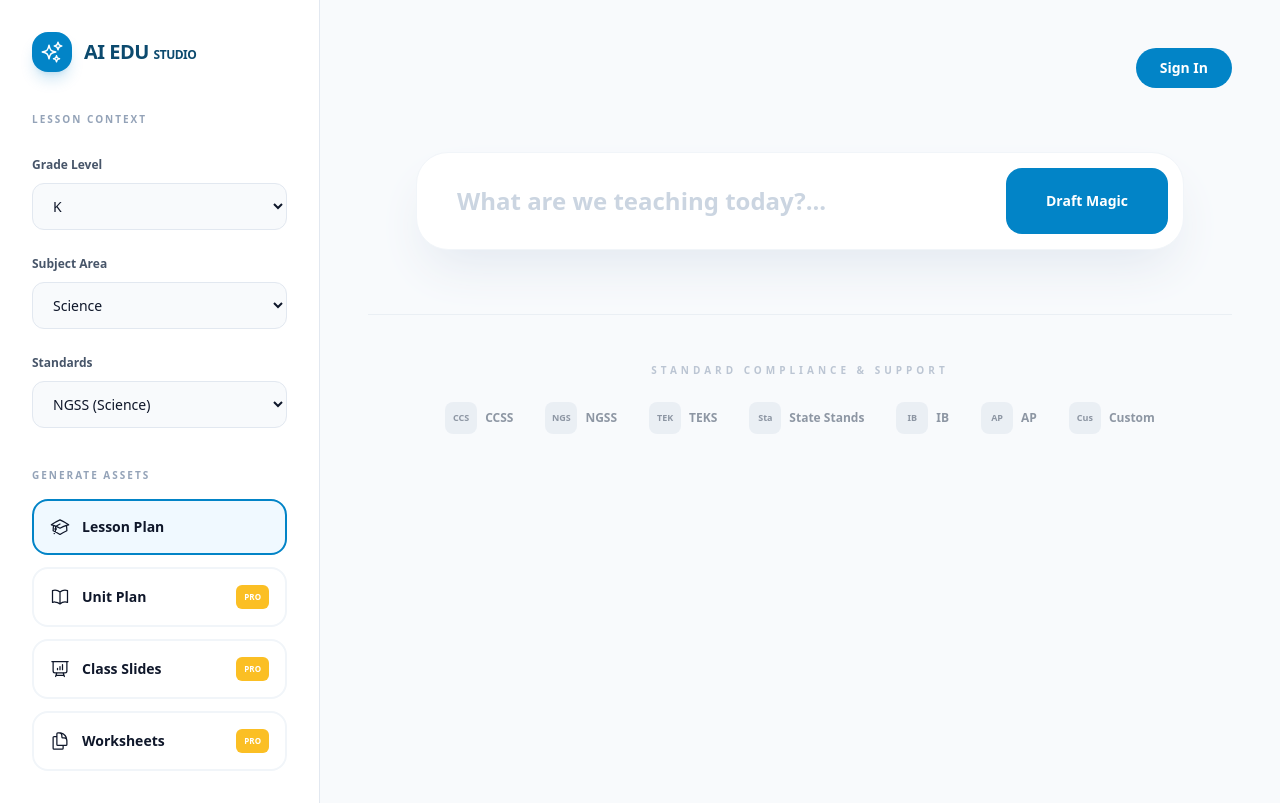
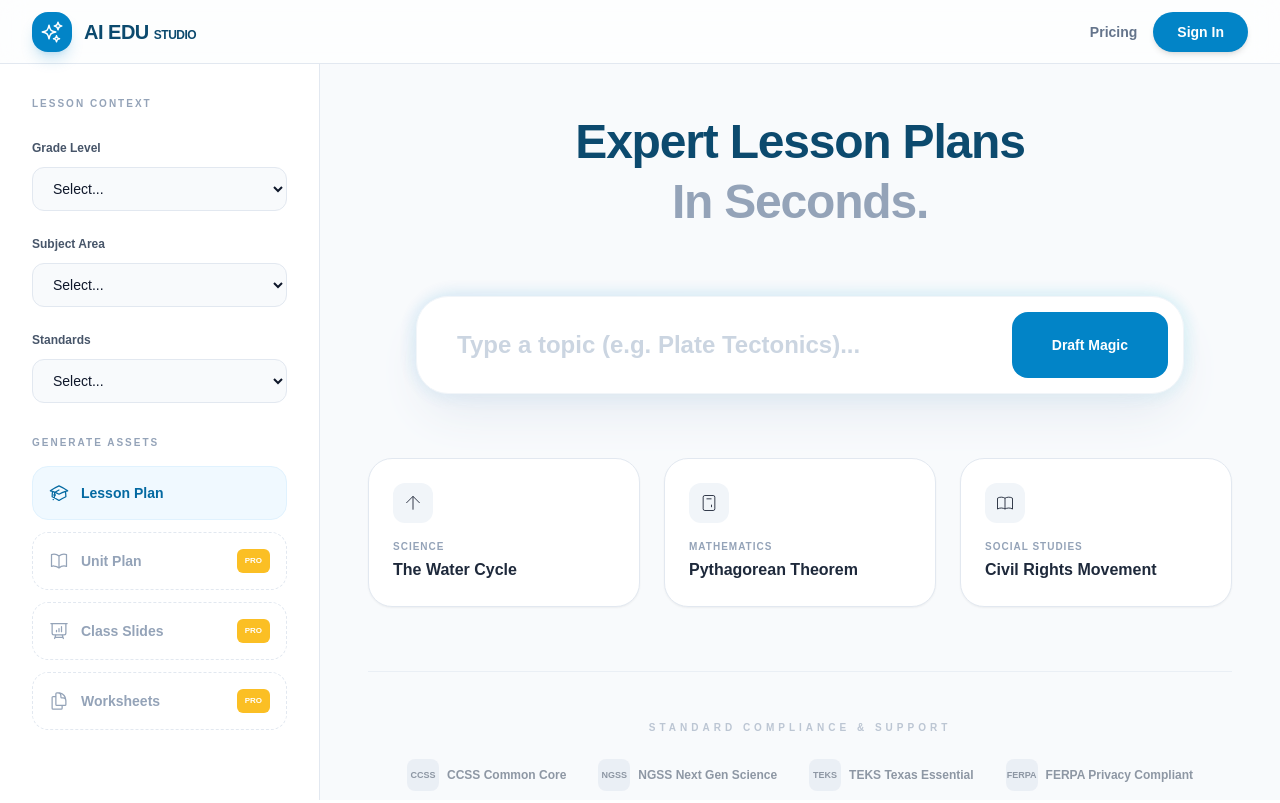
Before and after one commit to joanjiaocn-rgb/eduus, a Next.js app: page /page-new in a window 1280 px wide. Built offline with nearby package versions, Linux system fonts and the light colour scheme.

Commit message:
feat: integrate expert UI with interactive subject cards

```diff
--- a/app/page-new/page.js
+++ b/app/page-new/page.js
@@ -1,59 +1,56 @@
 "use client";
 import React, { useState } from 'react';
 import { SparklesIcon, ChevronDownIcon, AcademicCapIcon, PresentationChartBarIcon, DocumentDuplicateIcon, BookOpenIcon, ArrowRightIcon } from '@heroicons/react/24/outline';
-import { StarIcon } from '@heroicons/react/24/solid';
 
 export default function AIEDUInterface() {
   const [topic, setTopic] = useState("");
-  const [subject, setSubject] = useState('Science');
-  const [standard, setStandard] = useState('NGSS (Science)');
-  const [selectedAsset, setSelectedAsset] = useState('Lesson Plan');
+  const [isGenerating, setIsGenerating] = useState(false);
+  const [showResult, setShowResult] = useState(false);
 
-  const subjects = ['ELA', 'Math', 'Science', 'Social Studies', 'World Languages', 'STEM / Computer Science', 'Arts', 'PE & Health', 'ESL / ELL', 'SEL'];
+  const simulateGenerate = async (t) => {
+    const val = t || topic;
+    if (!val) return alert("Please enter a topic.");
+    setTopic(val);
+    setIsGenerating(true);
+    setShowResult(false);
 
-  const getStandardsForSubject = (subj) => {
-    if (subj === 'Science') return ['NGSS (Science)'];
-    if (['ELA', 'Math'].includes(subj)) return ['Common Core (CCSS)'];
-    return ['CCSS', 'NGSS', 'TEKS', 'State Standards', 'IB', 'AP', 'Custom'];
-  };
+    // Simulate generation
+    await new Promise(resolve => setTimeout(resolve, 1800));
 
-  const handleSubjectChange = (e) => {
-    const newSubj = e.target.value;
-    setSubject(newSubj);
-    setStandard(getStandardsForSubject(newSubj)[0]);
+    setIsGenerating(false);
+    setShowResult(true);
   };
 
   return (
-    <div className="min-h-screen bg-slate-50 flex font-sans text-slate-900">
-      <aside className="w-80 bg-white border-r border-slate-200 p-8 flex flex-col gap-10 shrink-0 hidden lg:flex">
+    <div className="h-screen flex flex-col overflow-hidden text-slate-900 bg-[#f8fafc] font-['Plus_Jakarta_Sans',sans-serif]">
+      {/* Navbar */}
+      <nav className="h-16 bg-white/70 backdrop-blur-md border-b border-slate-200 flex items-center justify-between px-8 shrink-0 z-50">
         <div className="flex items-center gap-3">
           <div className="w-10 h-10 bg-brand-600 rounded-2xl flex items-center justify-center text-white shadow-lg shadow-brand-600/20">
             <SparklesIcon className="w-6 h-6" />
           </div>
           <span className="text-xl font-extrabold tracking-tight text-brand-900 uppercase">AI EDU <span className="text-accent-500 text-xs">Studio</span></span>
         </div>
+        <div className="flex items-center gap-4">
+          <button className="text-sm font-bold text-slate-500 hover:text-brand-600 transition-colors">Pricing</button>
+          <button className="bg-brand-600 text-white px-6 py-2.5 rounded-full text-sm font-bold hover:bg-brand-700 transition-all shadow-md active:scale-95">Sign In</button>
+        </div>
+      </nav>
 
+      <div className="flex flex-1 overflow-hidden">
+        {/* Sidebar */}
+        <aside className="w-80 bg-white border-r border-slate-200 p-8 flex flex-col gap-8 overflow-y-auto shrink-0 hidden lg:flex">
           <section>
             <h3 className="text-[10px] font-black uppercase tracking-[0.2em] text-slate-400 mb-6">Lesson Context</h3>
             <div className="space-y-5">
-            <div className="space-y-2">
-                <label className="text-xs font-bold text-slate-600">Grade Level</label>
+              {['Grade Level', 'Subject Area', 'Standards'].map(label => (
+                <div key={label} className="space-y-2">
+                  <label className="text-xs font-bold text-slate-600">{label}</label>
                   <select className="w-full bg-slate-50 border border-slate-200 rounded-xl py-3 px-4 text-sm outline-none cursor-pointer">
-                    {['K', '1', '2', '3', '4', '5', '6', '7', '8', '9', '10', '11', '12'].map(g => <option key={g}>{g}</option>)}
+                    <option>Select...</option>
                   </select>
                 </div>
-            <div className="space-y-2">
-                <label className="text-xs font-bold text-slate-600">Subject Area</label>
-                <select value={subject} onChange={handleSubjectChange} className="w-full bg-slate-50 border border-slate-200 rounded-xl py-3 px-4 text-sm outline-none cursor-pointer">
-                    {subjects.map(s => <option key={s} value={s}>{s}</option>)}
-                </select>
-            </div>
-            <div className="space-y-2">
-                <label className="text-xs font-bold text-slate-600">Standards</label>
-                <select value={standard} onChange={e => setStandard(e.target.value)} className="w-full bg-slate-50 border border-slate-200 rounded-xl py-3 px-4 text-sm outline-none cursor-pointer">
-                    {getStandardsForSubject(subject).map(s => <option key={s} value={s}>{s}</option>)}
-                </select>
-            </div>
+              ))}
             </div>
           </section>
 
@@ -66,40 +63,67 @@ export default function AIEDUInterface() {
                 { name: 'Class Slides', icon: PresentationChartBarIcon, pro: true },
                 { name: 'Worksheets', icon: DocumentDuplicateIcon, pro: true }
               ].map(item => (
-              <button key={item.name} onClick={() => setSelectedAsset(item.name)} className={`w-full flex items-center justify-between p-4 rounded-2xl font-bold text-sm border-2 ${selectedAsset === item.name ? 'border-brand-600 bg-brand-50' : 'border-slate-100 hover:border-slate-200'}`}>
+                <button key={item.name} className={`w-full flex items-center justify-between p-4 rounded-2xl font-bold text-sm border ${item.pro ? 'border-dashed border-slate-200 text-slate-400' : 'bg-brand-50 text-brand-700 border-brand-100'}`}>
                   <div className="flex items-center gap-3"><item.icon className="w-5 h-5"/>{item.name}</div>
-                {item.pro && <span className="bg-pro-400 text-[8px] text-white px-2 py-0.5 rounded-md font-black">PRO</span>}
+                  {item.pro && <span className="bg-amber-400 text-[8px] text-white px-2 py-0.5 rounded-md font-black">PRO</span>}
                 </button>
               ))}
             </div>
           </section>
         </aside>
 
-      <main className="flex-1 overflow-y-auto p-12 relative">
+        {/* Main Content */}
+        <main className="flex-1 overflow-y-auto p-6 lg:p-12">
           <div className="max-w-5xl mx-auto space-y-16">
-          <header className="flex justify-end gap-4"><button className="bg-brand-600 text-white px-6 py-2.5 rounded-full text-sm font-bold">Sign In</button></header>
+            <div className="text-center space-y-4">
+              <h1 className="text-5xl font-black tracking-tight text-brand-900 leading-tight">Expert Lesson Plans <br/><span className="text-slate-400">In Seconds.</span></h1>
+            </div>
 
             <div className="relative max-w-3xl mx-auto group">
+              <div className="absolute -inset-1 bg-gradient-to-r from-brand-600 to-cyan-500 rounded-[2.5rem] blur opacity-15"></div>
               <input
-              type="text"
                 value={topic}
                 onChange={e => setTopic(e.target.value)}
                 className="relative w-full bg-white p-8 pl-10 pr-44 rounded-[2rem] shadow-2xl shadow-slate-200 border border-slate-100 outline-none text-2xl font-semibold transition-all placeholder:text-slate-300 focus:border-brand-600"
-              placeholder="What are we teaching today?..."
+                placeholder="Type a topic (e.g. Plate Tectonics)..."
               />
-            <button className="absolute right-4 top-4 bottom-4 bg-brand-600 text-white px-10 rounded-2xl font-black text-sm hover:bg-brand-700 transition-all active:scale-95">Draft Magic</button>
+              <button
+                onClick={() => simulateGenerate()}
+                disabled={isGenerating}
+                className="absolute right-4 top-4 bottom-4 bg-brand-600 text-white px-10 rounded-2xl font-black text-sm hover:bg-brand-700 transition-all active:scale-95 flex items-center gap-2"
+              >
+                {isGenerating ? 'Drafting...' : 'Draft Magic'}
+              </button>
             </div>
 
+            <div className="grid grid-cols-1 md:grid-cols-3 gap-6 max-w-4xl mx-auto">
+              {[
+                { title: 'The Water Cycle', sub: 'SCIENCE', icon: 'M20 12l-8-8-8 8M12 4v16', color: 'blue' },
+                { title: 'Pythagorean Theorem', sub: 'MATHEMATICS', icon: 'M9 7h6m0 10v-3m-3 3h.01M9 17h.01M9 14h.01M12 14h.01M15 11h.01M12 11h.01M9 11h.01M7 21h10a2 2 0 002-2V5a2 2 0 00-2-2H7a2 2 0 00-2 2v14a2 2 0 002 2z', color: 'emerald' },
+                { title: 'Civil Rights Movement', sub: 'SOCIAL STUDIES', icon: 'M12 6.253v13m0-13C10.832 5.477 9.246 5 7.5 5S4.168 5.477 3 6.253v13C4.168 18.477 5.754 18 7.5 18s3.332.477 4.5 1.253m0-13C13.168 5.477 14.754 5 16.5 5c1.747 0 3.332.477 4.5 1.253v13C19.832 18.477 18.246 18 16.5 18c-1.746 0-3.332.477-4.5 1.253', color: 'purple' }
+              ].map((card, i) => (
+                <button key={i} onClick={() => simulateGenerate(card.title)} className="group bg-white border border-slate-200 p-6 rounded-3xl text-left transition-all hover:-translate-y-1 hover:shadow-xl shadow-sm">
+                  <div className="w-10 h-10 bg-slate-100 rounded-xl flex items-center justify-center mb-4">
+                    <svg className="w-5 h-5" fill="none" stroke="currentColor" viewBox="0 0 24 24"><path d={card.icon}/></svg>
+                  </div>
+                  <p className="text-[10px] font-black text-slate-400 uppercase tracking-widest mb-1">{card.sub}</p>
+                  <p className="font-bold text-slate-800">{card.title}</p>
+                </button>
+              ))}
+            </div>
+
+            {/* Compliance Footer */}
             <div className="pt-12 border-t border-slate-200 flex flex-col items-center gap-6 opacity-60">
               <p className="text-[10px] font-black uppercase tracking-[0.4em] text-slate-400">STANDARD COMPLIANCE & SUPPORT</p>
               <div className="flex flex-wrap justify-center gap-8 text-xs font-bold text-slate-600">
-              {['CCSS', 'NGSS', 'TEKS', 'State Stands', 'IB', 'AP', 'Custom'].map(item => (
-                <div key={item} className="flex items-center gap-2"><div className="w-8 h-8 bg-slate-200 rounded-lg flex items-center justify-center font-black text-[9px]">{item.split(' ')[0].substring(0,3)}</div>{item}</div>
+                {['CCSS Common Core', 'NGSS Next Gen Science', 'TEKS Texas Essential', 'FERPA Privacy Compliant'].map(item => (
+                  <div key={item} className="flex items-center gap-2"><div className="w-8 h-8 bg-slate-200 rounded-lg flex items-center justify-center font-black text-[9px]">{item.split(' ')[0]}</div>{item}</div>
                 ))}
               </div>
             </div>
           </div>
         </main>
       </div>
+    </div>
   );
 }
```
Lines whose indentation alone changed are shown as unchanged.
